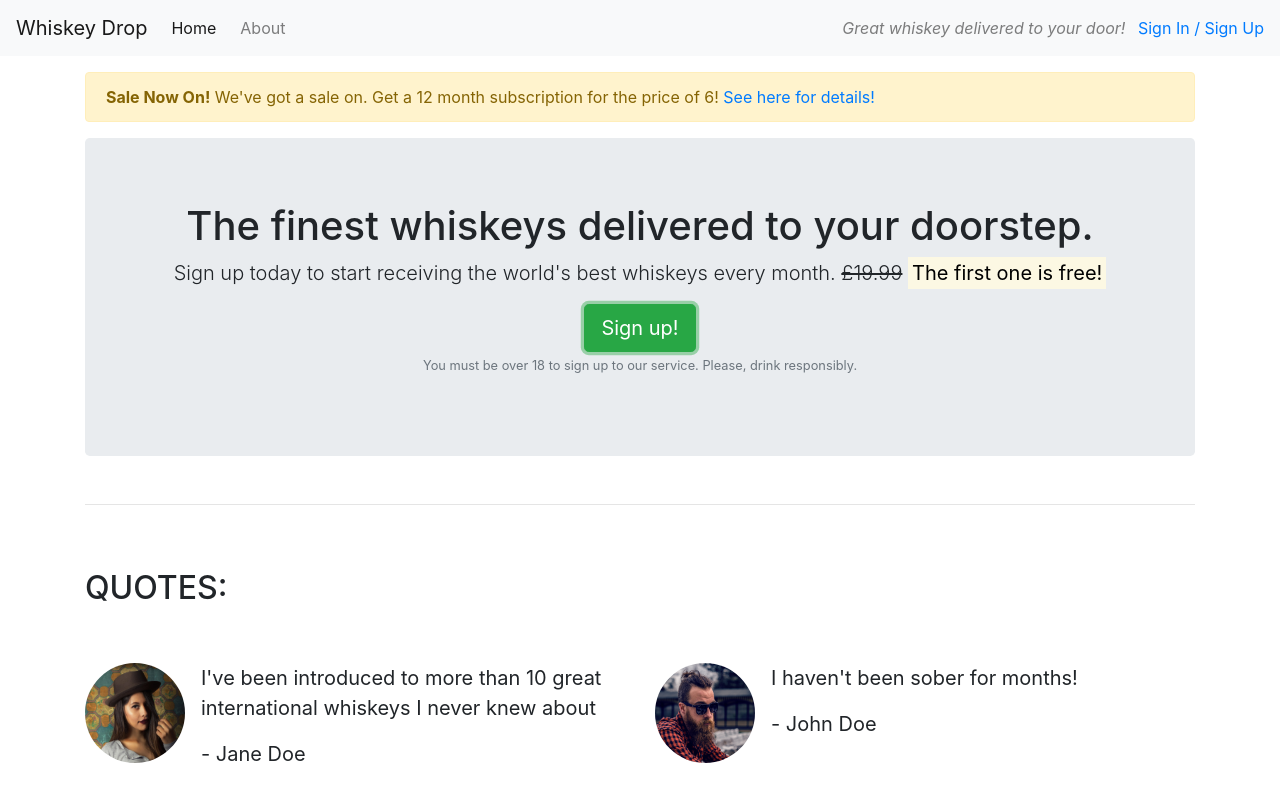
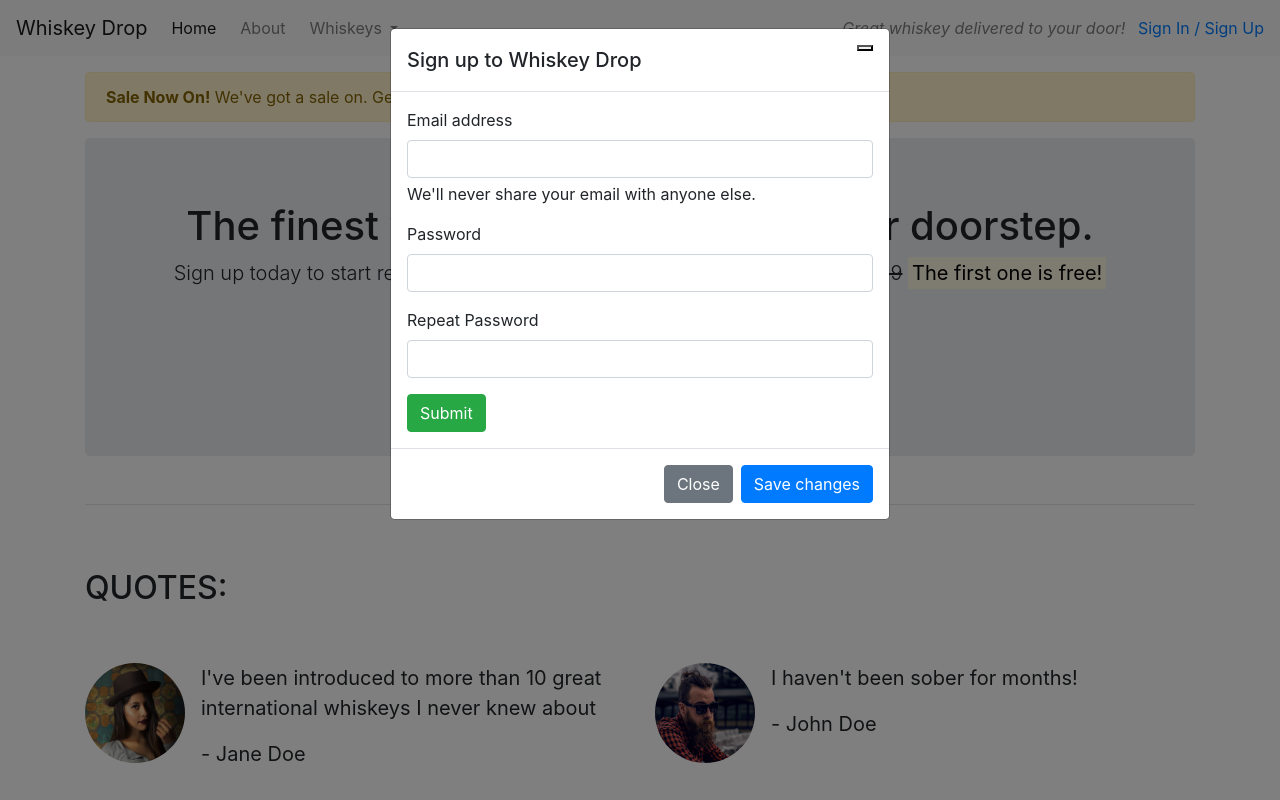
Before and after one commit to MrsG33k/bootstrap-practice, a plain HTML site: page index.html in a window 1280 px wide. Both pictures are taken after a click on the button "Sign up!". Shown: the top 800 px of the page. Drawn offline with nearby package versions, Linux system fonts and the light colour scheme.

Commit message:
Adding javascript BS functionality

```diff
--- a/index.html
+++ b/index.html
@@ -11,11 +11,28 @@
 <body>
     <nav class="navbar navbar-light bg-light navbar-expand-sm">
         <a href="/" class="navbar-brand">Whiskey Drop</a>
-        <ul class="navbar-nav mr-auto">
-            <li class="active nav-item mr-2"><a class="nav-link" href="/">Home</a></li>
-            <li class="nav-item mr-2"><a class="nav-link" href="/about">About</a></li>
-            <li class="nav-item mr-2 d-block d-lg-none"><a class="nav-link" href="/login">Sign In / Sign Up</a></li>
-        </ul>
+
+        <button class="navbar-toggler ml-auto" type="button" data-bs-toggle="collapse" data-bs-target="#navbarNavDropdown" aria-controls="navbarNavDropdown" aria-expanded="false" aria-label="Toggle Navigation">
+            <span class="navbar-toggler-icon"></span>
+        </button>
+        <div class="collapse navbar-collapse" id="navbarNavDropdown">
+            <ul class="navbar-nav mr-auto">
+                <li class="active nav-item mr-2"><a class="nav-link" href="/">Home</a></li>
+                <li class="nav-item mr-2"><a class="nav-link" href="/about">About</a></li>
+                <li class="nav-item dropdown">
+                    <a class="nav-link dropdown-toggle" href="#" id="navbarDropdownMenuLink" role="button" data-bs-toggle="dropdown" aria-haspopup="true" aria-expanded="false">
+                        Whiskeys
+                    </a>
+                    <div class="dropdown-menu" aria-labelledby="navbarDropdownMenuLink">
+                        <a class= "dropdown-item" href="#">Irish</a>
+                        <a class= "dropdown-item" href="#">Scottish</a>
+                        <a class= "dropdown-item" href="#">Jamaican</a>
+                        <a class= "dropdown-item" href="#">American</a>
+                    </div>
+                </li>
+                <li class="nav-item mr-2 d-block d-lg-none"><a class="nav-link" href="/login">Sign In / Sign Up</a></li>
+            </ul>
+        </div>
         <div class="d-none d-md-block">
             <p class="navbar-text my-auto mr-2 "><i>Great whiskey delivered to your door!</i></p>
             <a href="/login">Sign In / Sign Up</a>
@@ -38,7 +55,7 @@
                     <p class="lead">Sign up today to start receiving the world's best whiskeys every month. <s class="d-none d-sm-inline">£19.99</s>
                     <span class="d-inline d-sm-none"><br></span>
                     <strong><mark>The first one is free!</mark></strong></p>
-                    <button class="btn btn-success btn-lg">Sign up!</button>
+                    <button class="btn btn-success btn-lg" data-bs-toggle="modal" data-bs-target="#signUpModal">Sign up!</button>
                     <p class="text-muted" ><small>You must be over 18 to sign up to our service. Please, drink responsibly.</small></p>
                 </section>
             </div>
@@ -137,5 +154,43 @@
         </section>
     </article>
 
+    <div class="modal" tabindex="-1" id="signUpModal">
+        <div class="modal-dialog">
+          <div class="modal-content">
+            <div class="modal-header">
+              <h5 class="modal-title">Sign up to Whiskey Drop</h5>
+              <button type="button" class="btn-close" data-bs-dismiss="modal" aria-label="Close"></button>
+            </div>
+            <div class="modal-body">
+                <form>
+                    <div class="mb-3">
+                      <label for="exampleInputEmail1" class="form-label">Email address</label>
+                      <input type="email" class="form-control" id="exampleInputEmail1" aria-describedby="emailHelp">
+                      <div id="emailHelp" class="form-text">We'll never share your email with anyone else.</div>
+                    </div>
+                    <div class="mb-3">
+                      <label for="password" class="form-label">Password</label>
+                      <input type="password" class="form-control" id="password">
+                    </div>
+                    <div class="mb-3">
+                        <label for="repeatPassword" class="form-label">Repeat Password</label>
+                        <input type="password" class="form-control" id="repeatPassword">
+                      </div>
+                    <button type="submit" class="btn btn-success">Submit</button>
+                  </form>
+            </div>
+            <div class="modal-footer">
+              <button type="button" class="btn btn-secondary" data-bs-dismiss="modal">Close</button>
+              <button type="button" class="btn btn-primary">Save changes</button>
+            </div>
+          </div>
+        </div>
+      </div>
+
+    <script src="https://cdn.jsdelivr.net/npm/@popperjs/core@2.11.8/dist/umd/popper.min.js" integrity="sha384-I7E8VVD/ismYTF4hNIPjVp/Zjvgyol6VFvRkX/vR+Vc4jQkC+hVqc2pM8ODewa9r" crossorigin="anonymous"></script>
+
+    <script src="https://cdn.jsdelivr.net/npm/bootstrap@5.3.3/dist/js/bootstrap.min.js" integrity="sha384-0pUGZvbkm6XF6gxjEnlmuGrJXVbNuzT9qBBavbLwCsOGabYfZo0T0to5eqruptLy" crossorigin="anonymous"></script>
+
+
 </body>
 </html>
```
